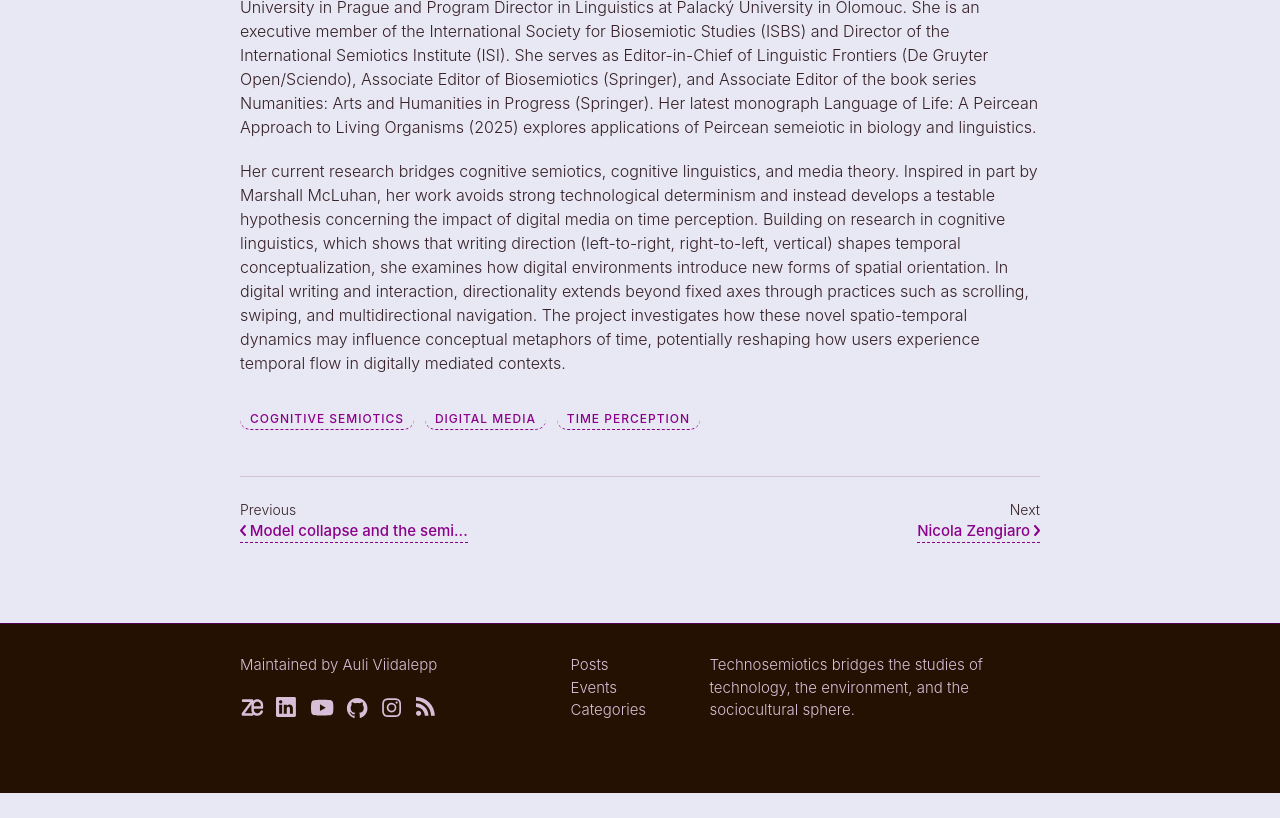
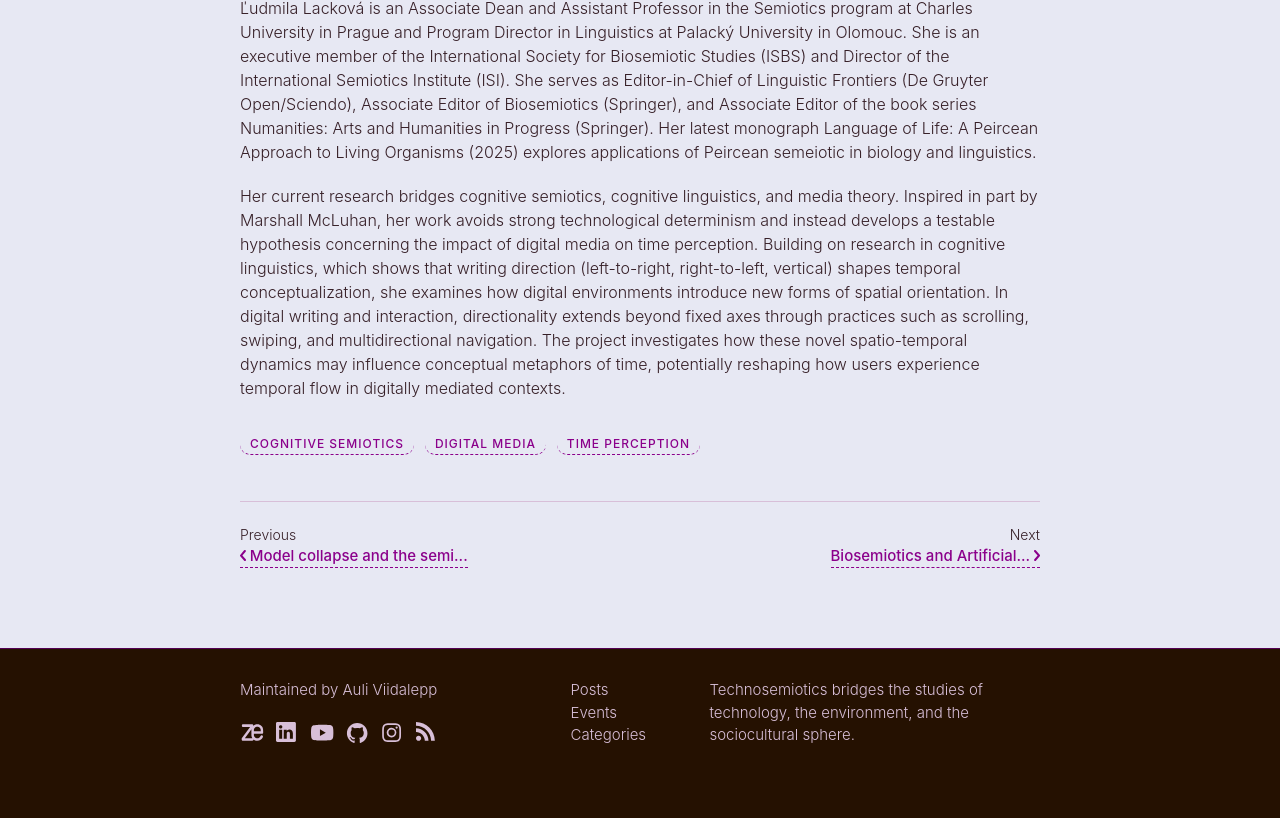
Before and after one commit to technosemiotics/technosemiotics.net, a Jekyll site: the page built from _posts/2026-04-20-ludmila-lackova.md, in a window 1280 px wide and 900 px high, scrolled down 686 px, cut to the strip 82-900 px from the top of the window. Built offline with Jekyll 4.4.1, drawn with Linux system fonts in a browser that asks for light colours; before the commit the page ends 1561 px from its top, so only the background shows below that; part of the change alters nothing that is shown.

```diff
--- a/_posts/2026-04-20-ludmila-lackova.md
+++ b/_posts/2026-04-20-ludmila-lackova.md
@@ -5,6 +5,7 @@ permalink: /ludmila-lackova-digital-temporal-experience/
 categories: [talks, videos, Technosemiotics Seminars 2026]
 tags: [cognitive semiotics, digital media, time perception]
 featured-img:
+author: Ľudmila Lacková
 ---
 
 
--- a/_posts/2026-05-26-nicola-zengiaro.md
+++ b/_posts/2026-05-26-nicola-zengiaro.md
@@ -1,11 +1,12 @@
-—--
+---
 title: "Biosemiotics and Artificial Intelligence"
 subtitle: "Emerging Pathways in Animal Communication Research"
 permalink: /nicola-zengiaro-animal-communication-research/
 categories: [talks, videos, Technosemiotics Seminars 2026]
 tags: [concerns about AI, biosemiotics]
 featured-img:
-—--
+author: Nicola Zengiaro
+---
 
 
 {% include youtube-player.html id="VrVwgSIomdY" %}
```
